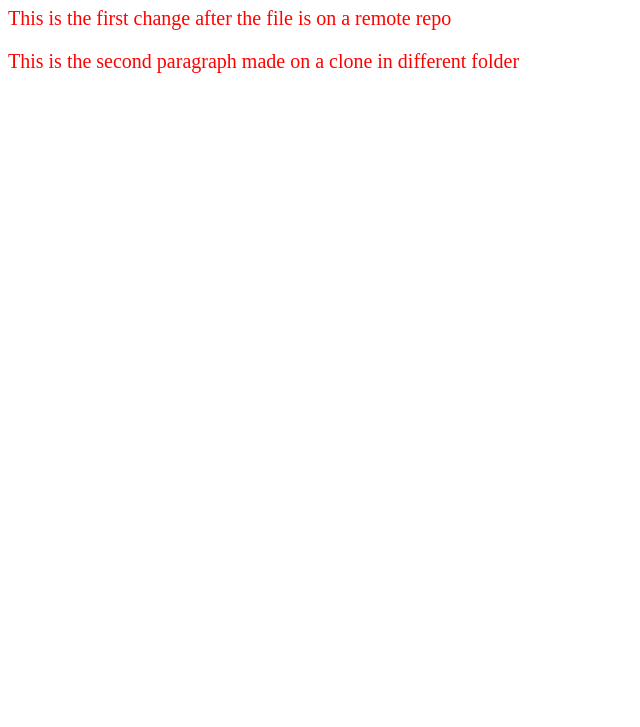
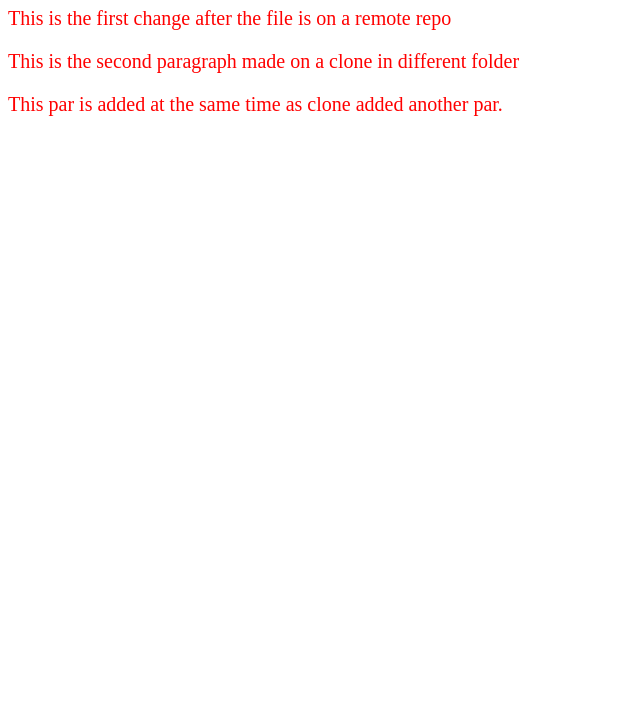
Before and after one commit to mmolk/GitPractice, a plain HTML site: page index.html in a window 1280 px wide. Shown: the part 73-800 px from the top of the page, without its empty margins (0-640 px from the left). Drawn offline with Linux system fonts and the light colour scheme.

Commit message:
Updated index.html same as clone

```diff
--- a/index.html
+++ b/index.html
@@ -9,5 +9,6 @@
     <h1>GIT PRACTICE FILE</h1>
     <p>This is the first change after the file is on a remote repo</p>
     <p>This is the second paragraph made on a clone in different folder</p>
+    <p>This par is added at the same time as clone added another par.</p>
   </body>
 </html>
```
